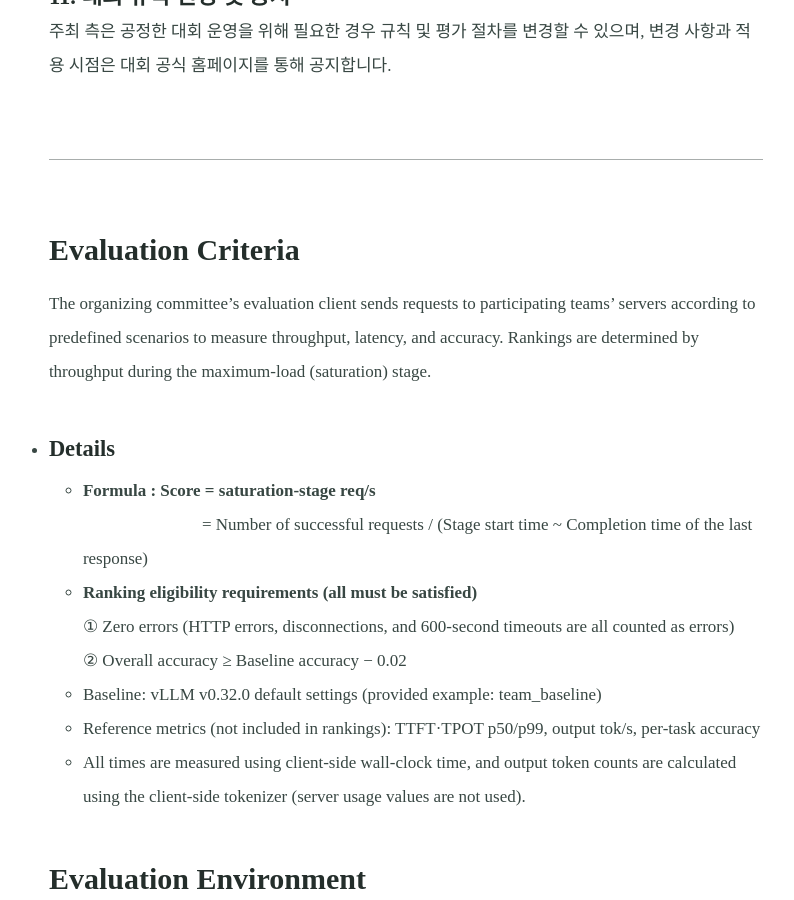
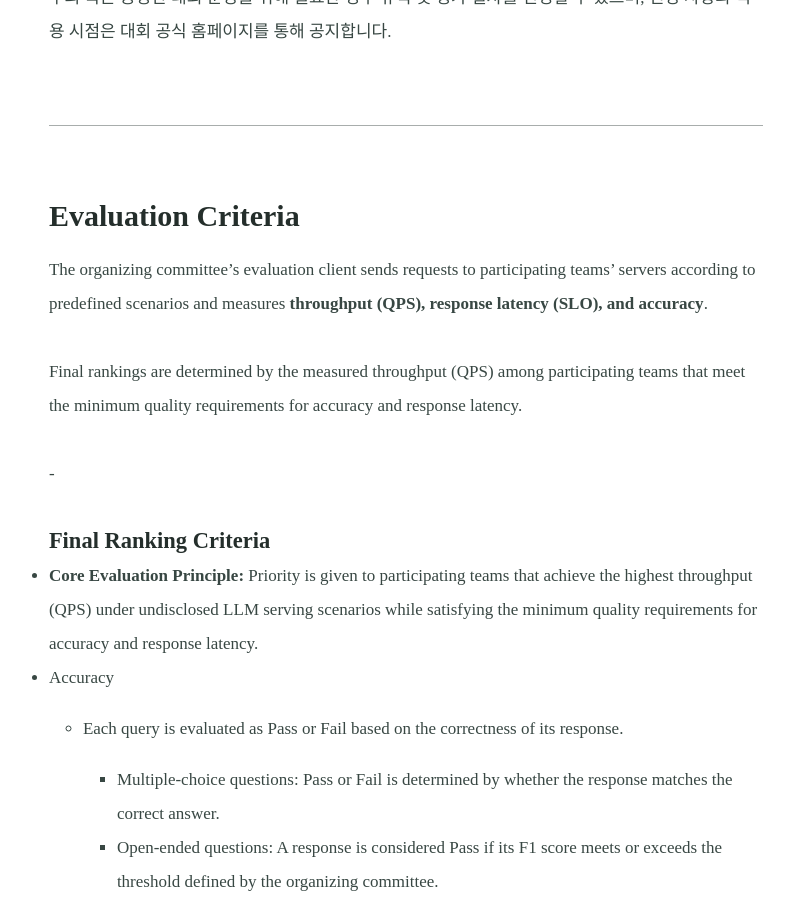
Before and after one commit to AISystemChallenge/AISystemChallenge.github.io, a Jekyll site: the page built from rules.md, in a window 1280 px wide and 900 px high, scrolled down 5953 px. Shown: the whole window, without its empty margins (234-1028 px from the left). Built offline with Jekyll 4.4.1, drawn with Linux system fonts in a browser that asks for light colours; some web fonts are replaced; our own code applies the rules of GitHub Pages for plain Markdown files; some of the changed text lies outside the part shown.

Commit message:
Update rules.md

```diff
--- a/rules.md
+++ b/rules.md
@@ -13,10 +13,10 @@ excerpt:
     * **핵심 평가 원칙:** 정확도와 응답 지연시간에 대한 최소 품질 기준을 보장하면서, 해당 조건을 충족하는 시스템 중 비공개 LLM serving 시나리오에서 가장 높은 처리량(QPS)을 달성한 참가팀을 우선 평가함.
     * 정확도 (Accuracy)
       * 각 Query의 정답 여부를 Pass / Fail로 판정
-        * 객관식: 정답 일치 여부에 따라 Pass Fail 판정
+        * 객관식: 정답 일치 여부에 따라 Pass / Fail 판정
         * 서술형: F1 score 기준으로 사무국에서 설정한 임계값 이상인 경우 Pass 판정
-      * 전체 Qurey 중 Pass로 판정 된 비율을 Accuracy Score로 산정
-      * Accuracy Score가 95% 이상인 경우 정확도 기준 충족      ① 오류 0건 (HTTP 오류, 연결 끊김, 600초 타임아웃 모두 오류로 집계)
+      * 전체 Query 중 Pass로 판정 된 비율을 Accuracy Score로 산정
+      * Accuracy Score가 95% 이상인 경우 정확도 기준 충족
     * 서비스 수준 목표 (SLO)
       * 응답 지연시간은 TTFT(Time To First Token)와 TPOT(Time Per Output Token)를 기준으로 평가
       * TTFT p95 및 TPOT p95가 각각 사전에 정의된 임계값 이하인 경우 SLO 기준 충족
@@ -25,8 +25,8 @@ excerpt:
       * QPS가 높은 순서대로 순위 부여
     * 순위 인정 조건 (모두 충족)
       * 오류 0건: HTTP 오류, 연결 끊김, Timeout, OOM(Out of Memory) 등 모든 오류가 발생하지 않아야 함.
-      * 정확도 기준 충족:Accuracy Score ≥ 95%
-      * SLO 기준 충족:  TTFT p95 및 TPOT p95가 각각 설정된 임계값 이하
+      * 정확도 기준 충족: Accuracy Score ≥ 95%
+      * SLO 기준 충족: TTFT p95 및 TPOT p95가 각각 설정된 임계값 이하
     * 모든 시간은 클라이언트 측 wall-clock으로 측정하며, 출력 토큰 수는 클라이언트 토크나이저로 계산합니다 (서버 usage 값 미사용).
 
 
@@ -126,16 +126,32 @@ excerpt:
 <hr />
 
 ### Evaluation Criteria
-The organizing committee's evaluation client sends requests to participating teams' servers according to predefined scenarios to measure throughput, latency, and accuracy. Rankings are determined by throughput during the maximum-load (saturation) stage.
-  * ##### Details
-    * **Formula : Score = saturation-stage req/s** <br>
-&emsp;&emsp;&emsp;&emsp;&emsp;&emsp;&emsp;= Number of successful requests / (Stage start time ~ Completion time of the last response)
-    * **Ranking eligibility requirements (all must be satisfied)** <br>
-      ① Zero errors (HTTP errors, disconnections, and 600-second timeouts are all counted as errors)<br>
-      ② Overall accuracy ≥ Baseline accuracy − 0.02
-    * Baseline: vLLM v0.32.0 default settings (provided example: team_baseline)
-    * Reference metrics (not included in rankings): TTFT·TPOT p50/p99, output tok/s, per-task accuracy
-    * All times are measured using client-side wall-clock time, and output token counts are calculated using the client-side tokenizer (server usage values are not used).
+
+The organizing committee's evaluation client sends requests to participating teams' servers according to predefined scenarios and measures **throughput (QPS), response latency (SLO), and accuracy**.
+
+Final rankings are determined by the measured throughput (QPS) among participating teams that meet the minimum quality requirements for accuracy and response latency.
+
+-
+
+##### Final Ranking Criteria
+- **Core Evaluation Principle:** Priority is given to participating teams that achieve the highest throughput (QPS) under undisclosed LLM serving scenarios while satisfying the minimum quality requirements for accuracy and response latency.
+- Accuracy
+  - Each query is evaluated as Pass or Fail based on the correctness of its response.
+    - Multiple-choice questions: Pass or Fail is determined by whether the response matches the correct answer.
+    - Open-ended questions: A response is considered Pass if its F1 score meets or exceeds the threshold defined by the organizing committee.
+  - The Accuracy Score is calculated as the percentage of all queries evaluated as Pass.
+  - The accuracy requirement is satisfied when the Accuracy Score is at least 95%.
+- Service Level Objectives (SLO)
+  - Response latency is evaluated using TTFT (Time to First Token) and TPOT (Time per Output Token).
+  - The SLO requirement is satisfied when both TTFT p95 and TPOT p95 are at or below their respective predefined thresholds.
+- Throughput (QPS)-Based Ranking
+  - Final rankings are determined only among participating teams that satisfy both the Accuracy and SLO requirements.
+  - Teams are ranked in descending order of QPS.
+- Ranking Eligibility Requirements (all must be satisfied)
+  - Zero errors: No errors of any kind, including HTTP errors, connection failures, timeouts, or OOM (Out of Memory), are permitted.
+  - Accuracy requirement: Accuracy Score ≥ 95%.
+  - SLO requirement: Both TTFT p95 and TPOT p95 must be at or below their respective predefined thresholds.
+- All timing measurements are based on client-side wall-clock time, and output token counts are calculated using the client-side tokenizer (server-reported usage values are not used).
 
 
 ### Evaluation Environment
```
